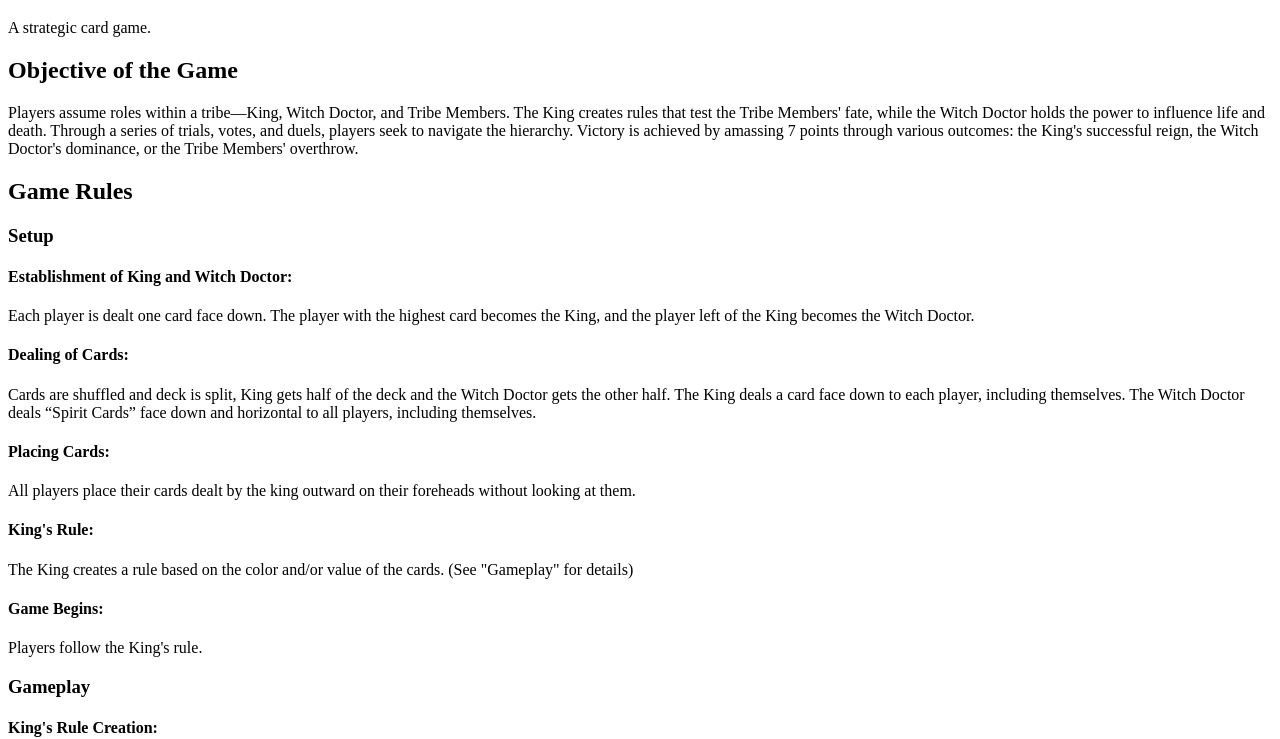
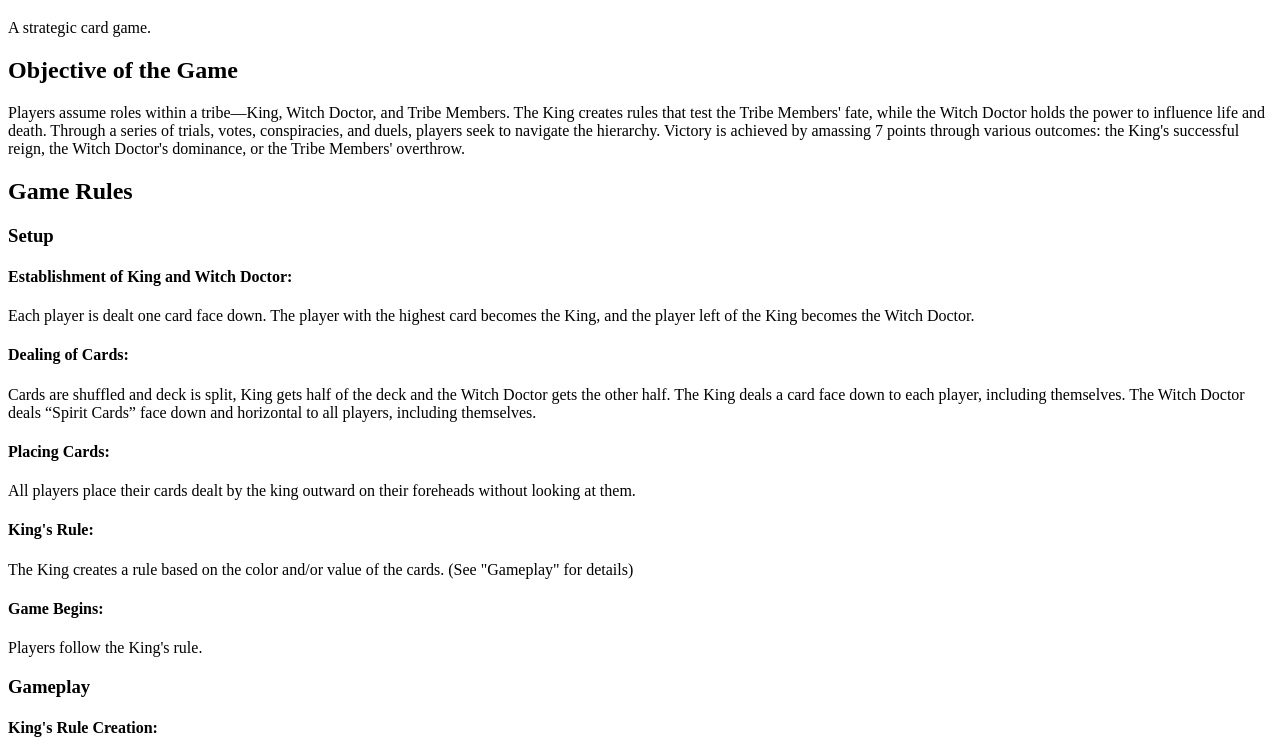
Before and after one commit to MrBoberson/violenceandthesacredcardgame, a plain HTML site: page index.html in a window 1280 px wide. Shown: the part 61-800 px from the top of the page. Drawn offline with Linux system fonts and the light colour scheme.

Commit message:
Update index.html

```diff
--- a/index.html
+++ b/index.html
@@ -13,7 +13,7 @@
 
     <section>
         <h2>Objective of the Game</h2>
-        Players assume roles within a tribe—King, Witch Doctor, and Tribe Members. The King creates rules that test the Tribe Members' fate, while the Witch Doctor holds the power to influence life and death. Through a series of trials, votes, and duels, players seek to navigate the hierarchy. Victory is achieved by amassing 7 points through various outcomes: the King's successful reign, the Witch Doctor's dominance, or the Tribe Members' overthrow.
+        Players assume roles within a tribe—King, Witch Doctor, and Tribe Members. The King creates rules that test the Tribe Members' fate, while the Witch Doctor holds the power to influence life and death. Through a series of trials, votes, conspiracies, and duels, players seek to navigate the hierarchy. Victory is achieved by amassing 7 points through various outcomes: the King's successful reign, the Witch Doctor's dominance, or the Tribe Members' overthrow.
 
     <section>
         <h2>Game Rules</h2>
@@ -31,7 +31,7 @@
 <h4>Game Begins:</h4> Players follow the King's rule.  </p>
 
 <h3>Gameplay</h3>
-<h4>King's Rule Creation:  </p>
+<h4>King's Rule Creation:</h4>  </p>
     - The King creates a rule based on the color and/or value of the cards.  </p>
     - Formula: The rule consists of one or more conditional statements. For example, "If the card is red and higher than mine, put your card down."  </p>
     - Example: "If the card is red and higher than mine, put your card down. If you are right, you die."  </p>
```
